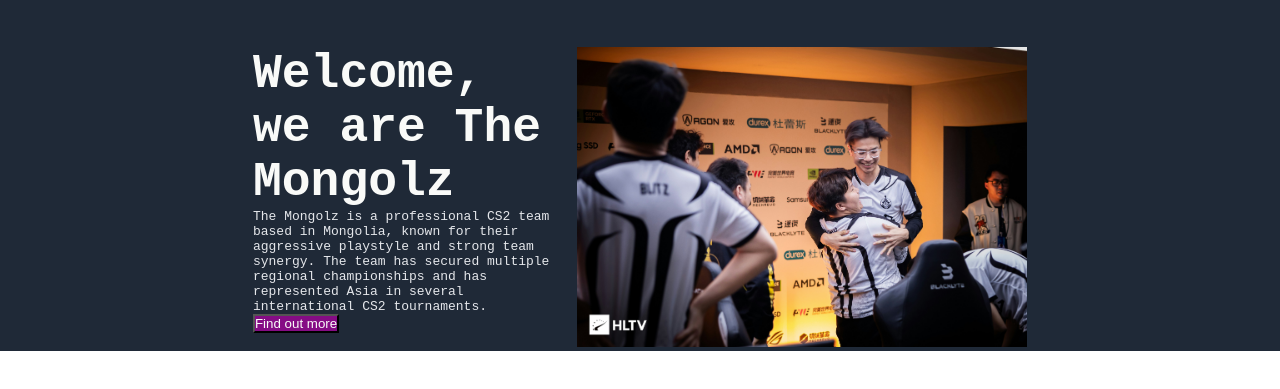
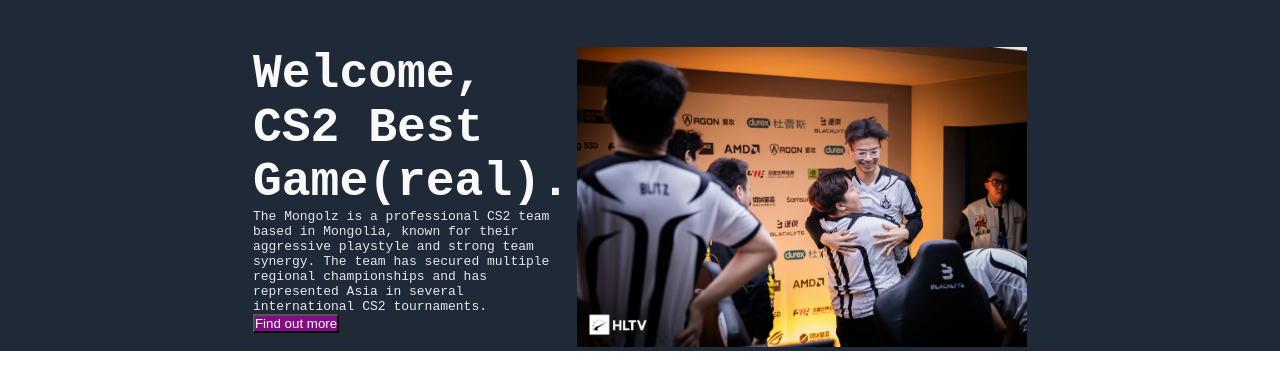
Before and after one commit to zzetrik/landing-page, a plain HTML site: page index.html in a window 1280 px wide. Shown: the part 73-462 px from the top of the page. Drawn offline with Linux system fonts and the light colour scheme.

Commit message:
Change welcome-text

```diff
--- a/index.html
+++ b/index.html
@@ -32,7 +32,7 @@
         <div class="hero-main">
             <div class="hero-main-item">
                 <p class="welcome-text">
-                    Welcome, we are The Mongolz
+                    Welcome, CS2 Best Game(real).
                 </p>
                 <p class="describe-text">
                     The Mongolz is a professional CS2 team based in Mongolia, known for their aggressive playstyle and
@@ -42,6 +42,7 @@
                 </p>
                 <button>Find out more</button>
             </div>
+
             <div class="hero-main-item">
                 <img src="images/header-content.jpg" alt="The Mongolz" height="300px">
             </div>
```
